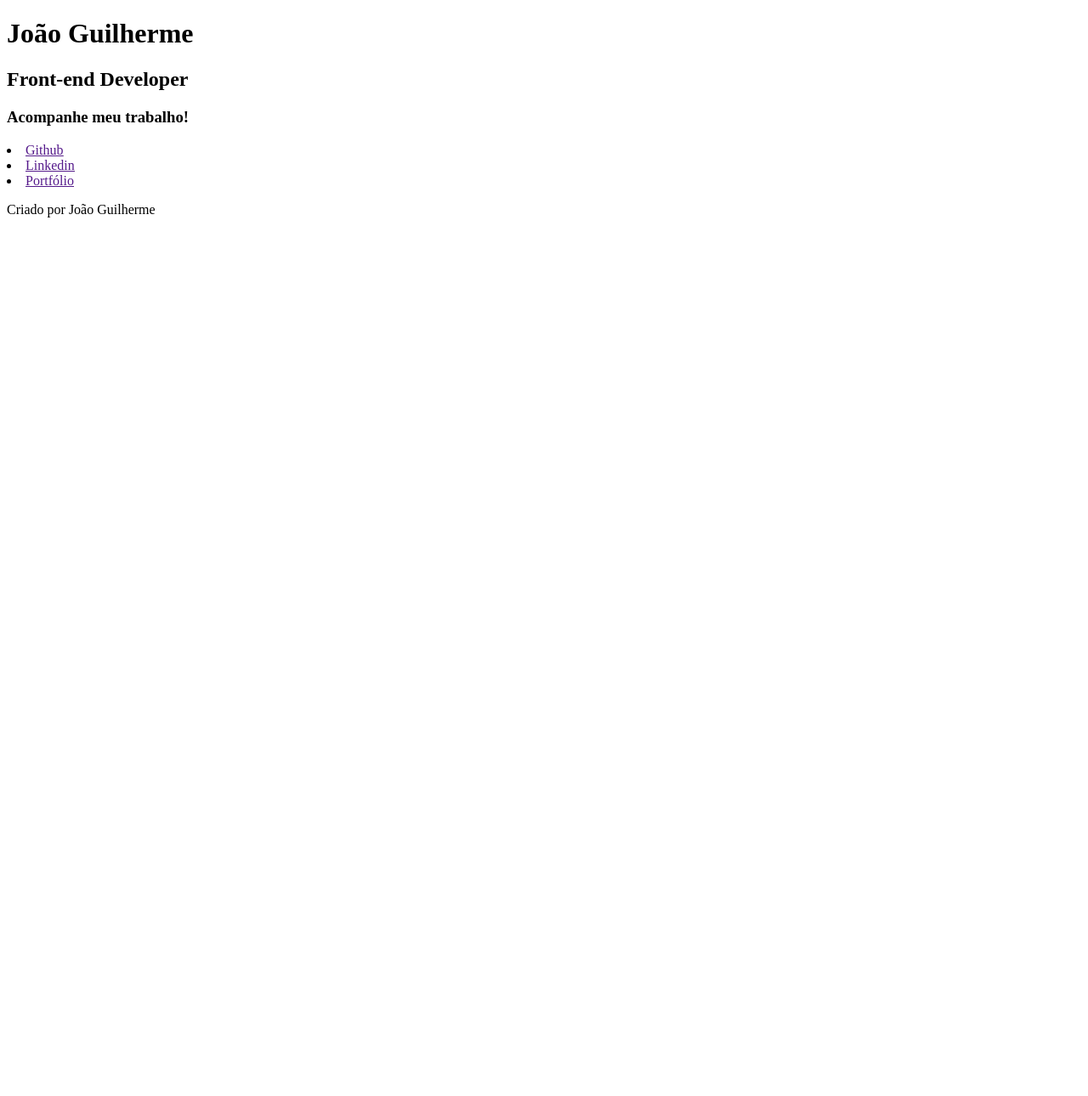
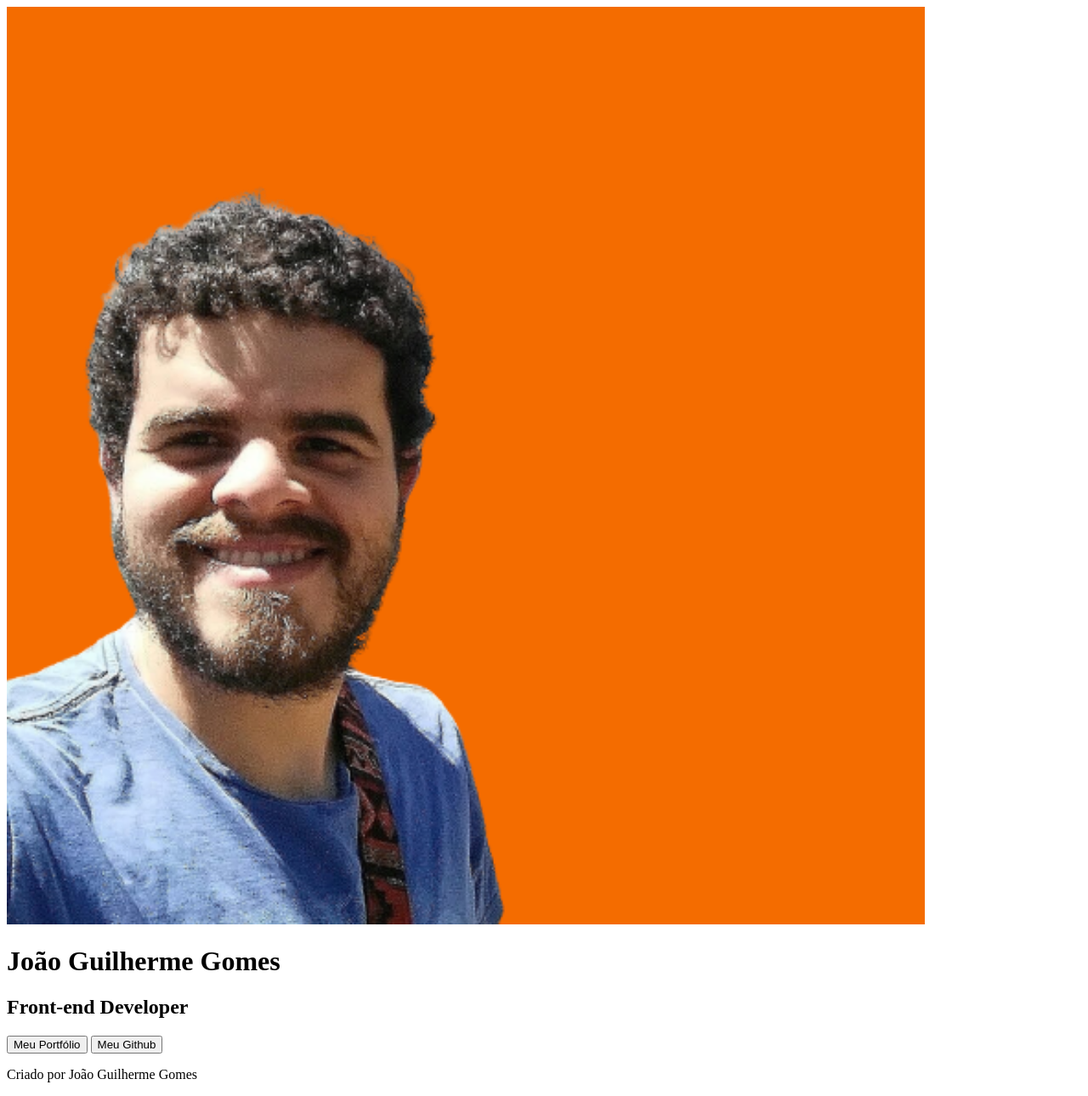
Before and after one commit to joaogrgomes/my-linktree, a plain HTML site: page index.html in a window 1280 px wide. Shown: the whole page at 85% size. Before the commit the page ends 800 px from the top, so only its background shows below. Drawn offline with Linux system fonts and the light colour scheme.

Commit message:
Atualizacao do HTML de acordo com o design feito no Figma

```diff
--- a/index.html
+++ b/index.html
@@ -9,17 +9,14 @@
 </head>
 <body>
     <main>
-        <h1>João Guilherme</h1>
+        <img src="./images/foto-joao.png" alt="">
+        <h1>João Guilherme Gomes</h1>
         <h2>Front-end Developer</h2>
-        <h3>Acompanhe meu trabalho!</h3>
-        <u>
-            <li><a href="" target="_blank">Github</a></li>
-            <li><a href="" target="_blank">Linkedin</a></li>
-            <li><a href="" target="_blank">Portfólio</a></li>
-        </u>
+        <button>Meu Portfólio</button>
+        <button>Meu Github</button>
     </main>
     <footer>
-        <p>Criado por João Guilherme</p>
+        <p>Criado por João Guilherme Gomes</p>
     </footer>
 </body>
 </html>
```
Also changed, not shown: images/foto-joao.png (added).
